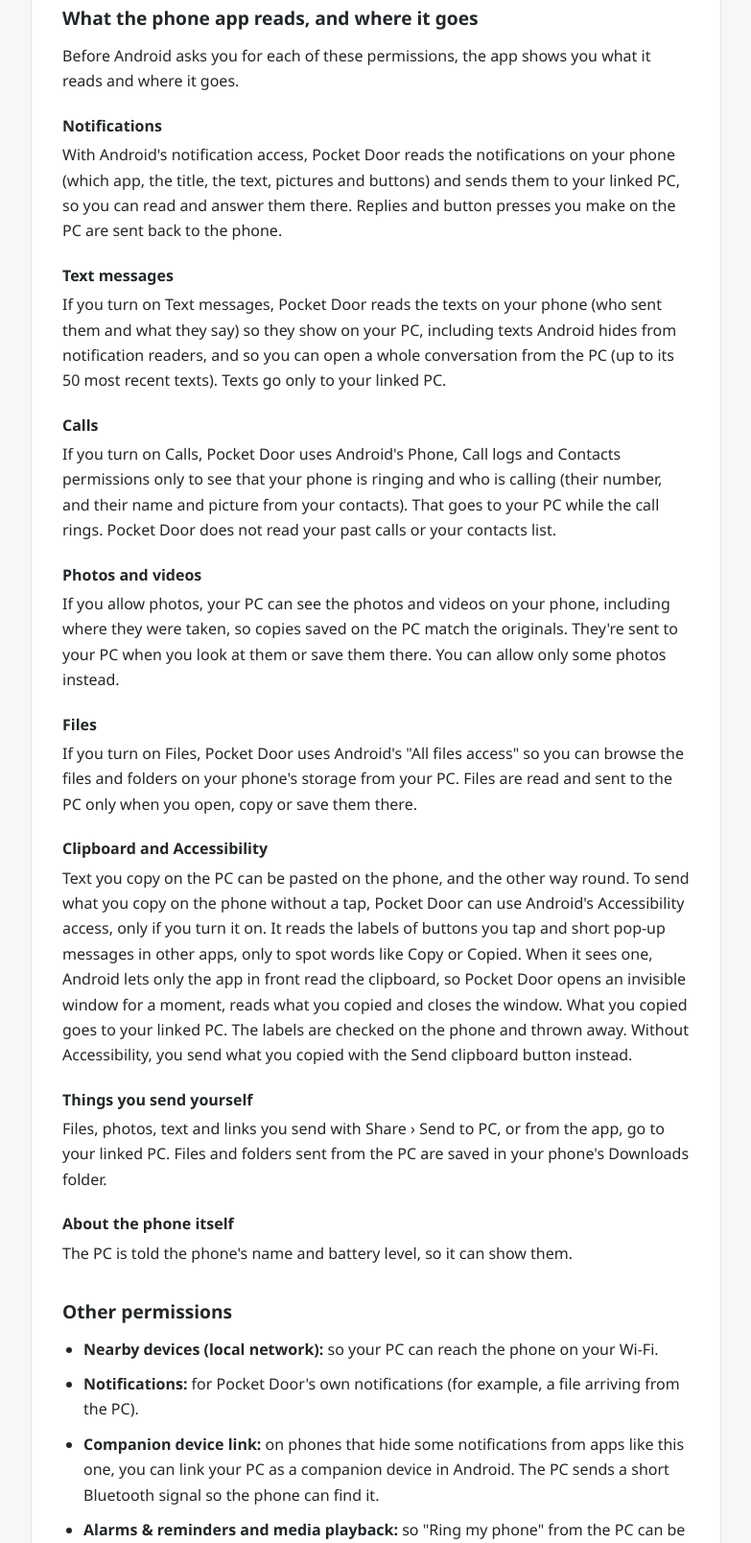
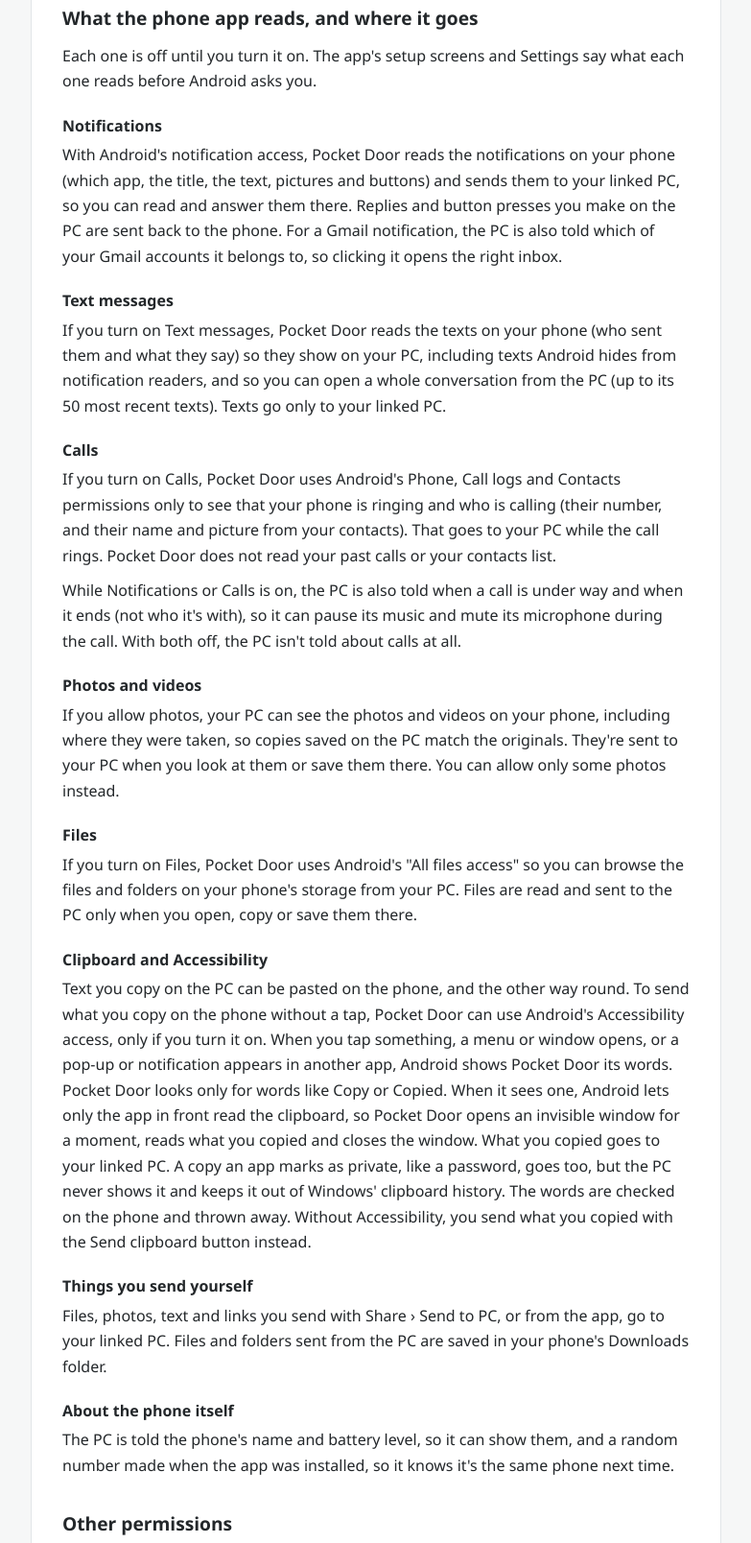
Before and after one commit to pocketdoor/pocketdoor.github.io, a plain HTML site: page privacy/index.html in a window 1280 px wide. Shown: the part 561-2169 px from the top of the page at 96% size, without its empty margins (248-1031 px from the left). Drawn offline with Linux system fonts and the light colour scheme.

Commit message:
Privacy policy: the latest version from pocketdoor-site
Co-Authored-By: Claude Opus 5.5 <noreply@anthropic.com>

```diff
--- a/privacy/index.html
+++ b/privacy/index.html
@@ -31,7 +31,7 @@
 <body>
 <main>
   <h1>Pocket Door privacy policy</h1>
-  <p class="date">Effective 9 November 2026</p>
+  <p class="date">Effective 12 November 2026</p>
 
   <div class="short">
     <p><strong>In short:</strong> Pocket Door links your Android phone to your own Windows PC. What it reads on your phone
@@ -46,12 +46,14 @@
   or through anyone else's computer, including ours.</p>
 
   <h2>What the phone app reads, and where it goes</h2>
-  <p>Before Android asks you for each of these permissions, the app shows you what it reads and where it goes.</p>
+  <p>Each one is off until you turn it on. The app's setup screens and Settings say what each one reads before Android
+  asks you.</p>
 
   <h3>Notifications</h3>
   <p>With Android's notification access, Pocket Door reads the notifications on your phone (which app, the title, the
   text, pictures and buttons) and sends them to your linked PC, so you can read and answer them there. Replies and button
-  presses you make on the PC are sent back to the phone.</p>
+  presses you make on the PC are sent back to the phone. For a Gmail notification, the PC is also told which of your
+  Gmail accounts it belongs to, so clicking it opens the right inbox.</p>
 
   <h3>Text messages</h3>
   <p>If you turn on Text messages, Pocket Door reads the texts on your phone (who sent them and what they say) so they
@@ -62,6 +64,9 @@
   <p>If you turn on Calls, Pocket Door uses Android's Phone, Call logs and Contacts permissions only to see that your
   phone is ringing and who is calling (their number, and their name and picture from your contacts). That goes to your
   PC while the call rings. Pocket Door does not read your past calls or your contacts list.</p>
+  <p>While Notifications or Calls is on, the PC is also told when a call is under way and when it ends (not who it's
+  with), so it can pause its music and mute its microphone during the call. With both off, the PC isn't told about calls
+  at all.</p>
 
   <h3>Photos and videos</h3>
   <p>If you allow photos, your PC can see the photos and videos on your phone, including where they were taken, so
@@ -74,18 +79,21 @@
 
   <h3>Clipboard and Accessibility</h3>
   <p>Text you copy on the PC can be pasted on the phone, and the other way round. To send what you copy on the phone
-  without a tap, Pocket Door can use Android's Accessibility access, only if you turn it on. It reads the labels of
-  buttons you tap and short pop-up messages in other apps, only to spot words like Copy or Copied. When it sees one,
-  Android lets only the app in front read the clipboard, so Pocket Door opens an invisible window for a moment, reads
-  what you copied and closes the window. What you copied goes to your linked PC. The labels are checked on the phone and
-  thrown away. Without Accessibility, you send what you copied with the Send clipboard button instead.</p>
+  without a tap, Pocket Door can use Android's Accessibility access, only if you turn it on. When you tap something, a
+  menu or window opens, or a pop-up or notification appears in another app, Android shows Pocket Door its words. Pocket
+  Door looks only for words like Copy or Copied. When it sees one, Android lets only the app in front read the clipboard,
+  so Pocket Door opens an invisible window for a moment, reads what you copied and closes the window. What you copied
+  goes to your linked PC. A copy an app marks as private, like a password, goes too, but the PC never shows it and keeps
+  it out of Windows' clipboard history. The words are checked on the phone and thrown away. Without Accessibility, you
+  send what you copied with the Send clipboard button instead.</p>
 
   <h3>Things you send yourself</h3>
   <p>Files, photos, text and links you send with Share › Send to PC, or from the app, go to your linked PC. Files and
   folders sent from the PC are saved in your phone's Downloads folder.</p>
 
   <h3>About the phone itself</h3>
-  <p>The PC is told the phone's name and battery level, so it can show them.</p>
+  <p>The PC is told the phone's name and battery level, so it can show them, and a random number made when the app was
+  installed, so it knows it's the same phone next time.</p>
 
   <h2>Other permissions</h2>
   <ul>
@@ -93,9 +101,11 @@
     <li><strong>Notifications:</strong> for Pocket Door's own notifications (for example, a file arriving from the PC).</li>
     <li><strong>Companion device link:</strong> on phones that hide some notifications from apps like this one, you can
     link your PC as a companion device in Android. The PC sends a short Bluetooth signal so the phone can find it.</li>
-    <li><strong>Alarms &amp; reminders and media playback:</strong> so "Ring my phone" from the PC can be heard, even when
+    <li><strong>Exact alarms and media playback:</strong> so "Ring my phone" from the PC can be heard, even when
     the phone is locked or on silent.</li>
     <li><strong>Start at boot:</strong> so the link to your PC comes back after the phone restarts.</li>
+    <li><strong>Running in the background:</strong> if you allow it, Android doesn't pause Pocket Door to save battery,
+    so your PC can always reach your phone.</li>
   </ul>
 
   <h2>What is kept, and where</h2>
@@ -114,6 +124,11 @@
   Google some technical details for diagnostics, such as the phone model, Android version, the app's name and version,
   and how fast scanning was. See <a href="https://developers.google.com/ml-kit/android-data-disclosure">Google's ML Kit
   data disclosure</a>.</p>
+
+  <h2>Updates</h2>
+  <p>Twice a day, each app asks GitHub, where Pocket Door's downloads are kept, whether there's a newer version, and
+  downloads it when there is. That request carries nothing about you or your phone; like any web request, GitHub sees
+  the address it came from. It's the only time either app contacts anything besides your own phone and PC.</p>
 
   <h2>What Pocket Door does not do</h2>
   <ul>
```
